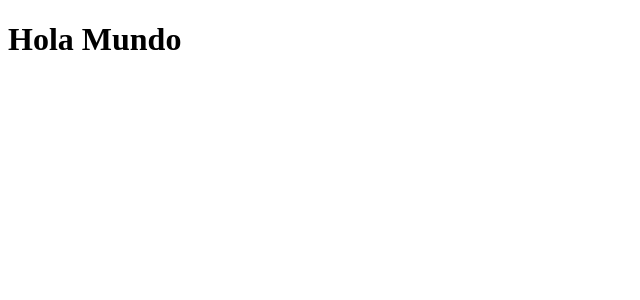
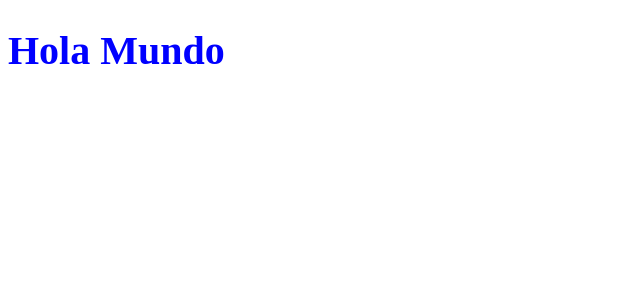
Before and after one commit to adrian-villamil/platzi-conf-merch, a React app: page / in a window 1280 px wide. Shown: the top 300 px of the page, without its empty margins (0-640 px from the left). Built offline with nearby package versions, Linux system fonts and the light colour scheme.

Commit message:
Agregamos estilos al componente App.jsx

```diff
--- a/src/components/App.jsx
+++ b/src/components/App.jsx
@@ -1,4 +1,5 @@
 import React from "react";
+import '../styles/components/App.css';
 
 const App = () => {
   return (
--- /dev/null
+++ b/src/styles/components/App.css
@@ -0,0 +1,4 @@
+h1 {
+  font-size: 40px;
+  color: blue;
+}
```
